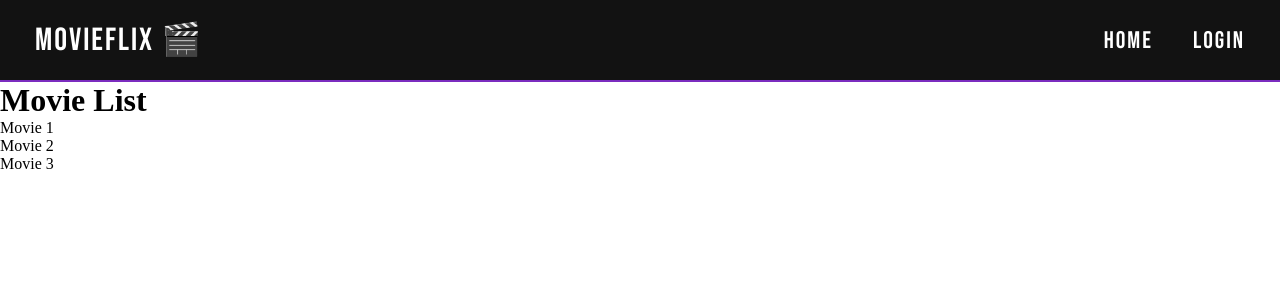
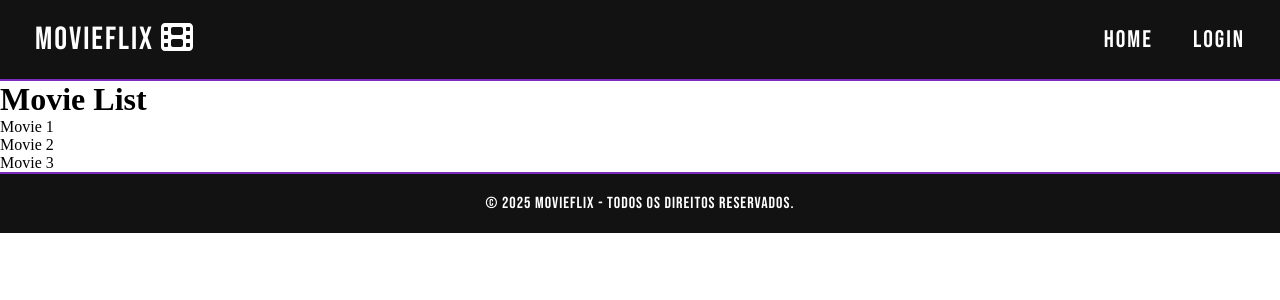
Before and after one commit to mandiilorenzo/project-movieflix-fe, a React (Vite) app: page / in a window 1280 px wide. Shown: the top 300 px of the page. Built offline with nearby package versions, Linux system fonts and the light colour scheme.

Commit message:
criação e estilização do footer

```diff
--- a/package.json
+++ b/package.json
@@ -10,6 +10,9 @@
     "preview": "vite preview"
   },
   "dependencies": {
+    "@fortawesome/fontawesome-svg-core": "^6.7.2",
+    "@fortawesome/free-solid-svg-icons": "^6.7.2",
+    "@fortawesome/react-fontawesome": "^0.2.2",
     "react": "^19.0.0",
     "react-dom": "^19.0.0",
     "react-router-dom": "^7.5.2",
--- /dev/null
+++ b/src/components/footer/index.tsx
@@ -0,0 +1,9 @@
+import * as S from './style'
+
+export const Footer = () => {
+    return (
+        <S.Footer>
+            <p> © 2025 Movieflix - Todos os direitos reservados.</p>
+        </S.Footer>
+    )
+}
--- /dev/null
+++ b/src/components/footer/style.tsx
@@ -0,0 +1,15 @@
+import styled from "styled-components";
+
+export const Footer = styled.footer`
+    background-color: #121212;
+    padding: 20px 35px;
+    border-top: 2px solid #7B2CBF;
+    text-align: center;
+
+    p {
+        color: #fff;
+        font-family: "Bebas Neue", sans-serif;
+        font-size: 16px;
+        letter-spacing: 1px;
+        }
+`
--- a/src/components/header/index.tsx
+++ b/src/components/header/index.tsx
@@ -1,9 +1,11 @@
 import * as S from './style'
+import { FontAwesomeIcon } from '@fortawesome/react-fontawesome'
+import { faFilm } from '@fortawesome/free-solid-svg-icons'
 
 export const Header = () => {
     return (
         <S.Header>
-            <h1>Movieflix 🎬</h1>
+            <h1>Movieflix <FontAwesomeIcon icon={faFilm} /></h1>
             <S.Menu>
                 <ul>
                     <li><a>Home</a></li>
--- a/src/components/header/style.tsx
+++ b/src/components/header/style.tsx
@@ -18,6 +18,7 @@ export const Header = styled.header`
 
     h1:hover {
         color: #7B2CBF;
+        transition: 0.3s;
         }
 `
 
@@ -34,6 +35,7 @@ export const Menu = styled.nav`
     }
 
     li:hover {
-    color: #7B2CBF
+    color: #7B2CBF;
+    transition: 0.3s;
     }
 `
--- a/src/layouts/layout.tsx
+++ b/src/layouts/layout.tsx
@@ -1,11 +1,13 @@
 import { Outlet } from "react-router-dom";
 import { Header } from "../components/header";
+import { Footer } from "../components/footer";
 
 export const Layout = () => {
     return (
         <>
         <Header />
         <Outlet />
+        <Footer />
         </>
     )
 }
```
Also changed, not shown: 1 other file (tests, documents, lock files or other folders).
